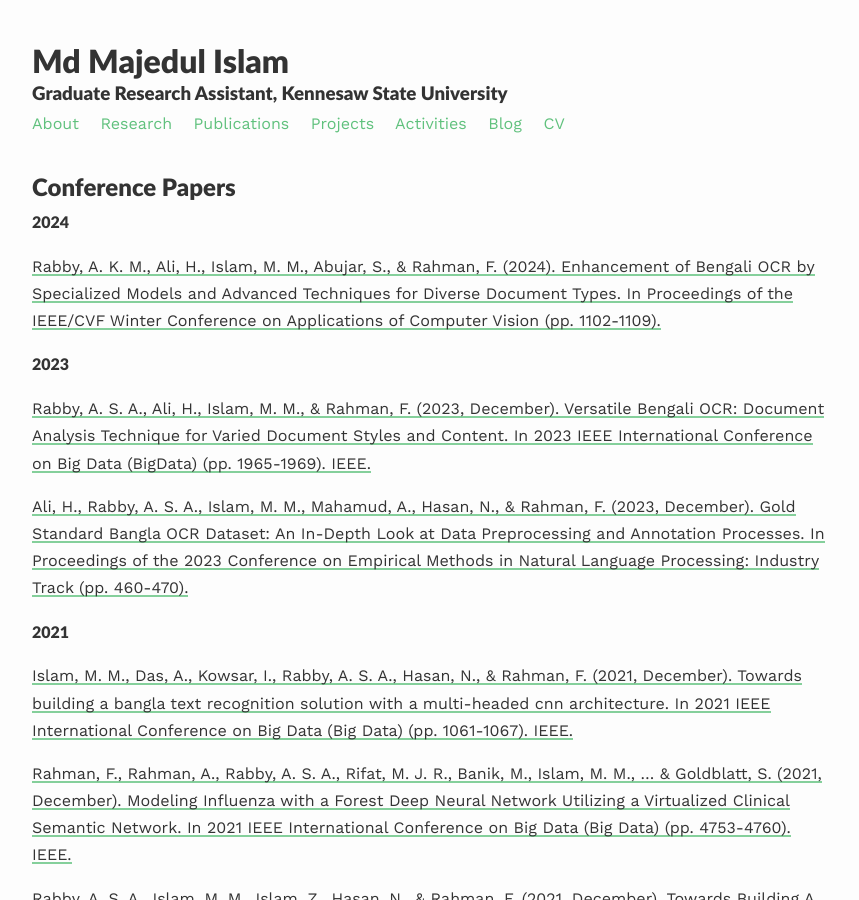
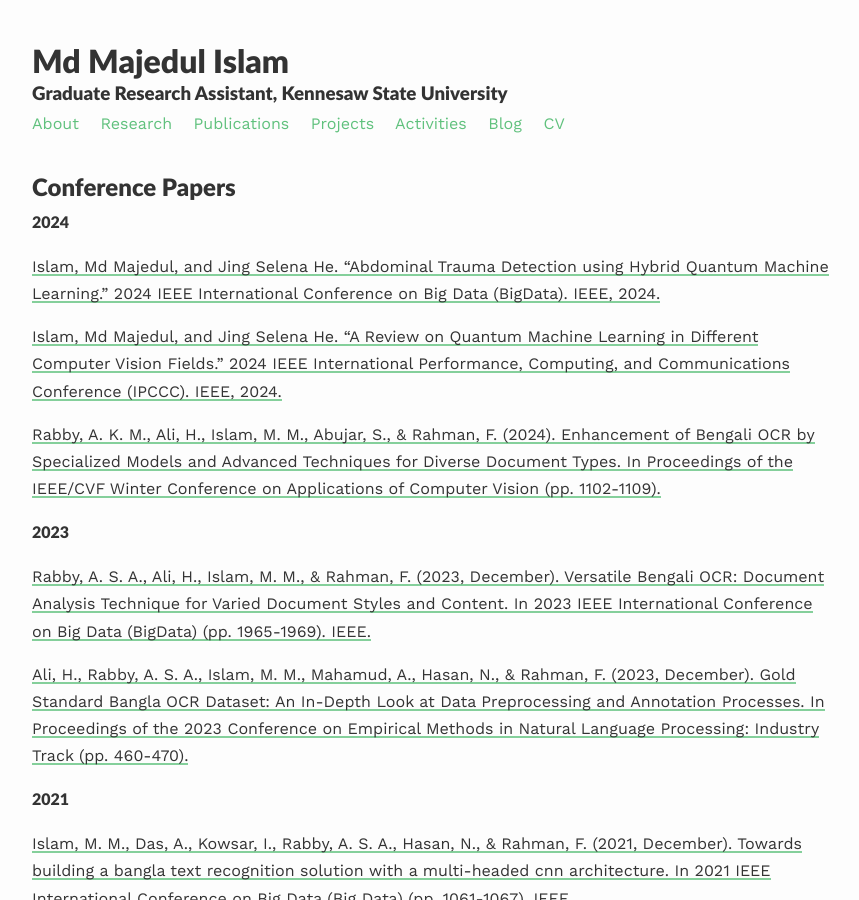
Before and after one commit to majedrifat/majedrifat.github.io, a Jekyll site: the page built from _pages/publications.md, in a window 1280 px wide and 900 px high. Shown: the whole window, without its empty margins (208-1067 px from the left). Built offline with Jekyll 4.4.1, drawn with Linux system fonts in a browser that asks for light colours; nearby versions of some CDN libraries; some web fonts are replaced.

Commit message:
Update publications.md

```diff
--- a/_pages/publications.md
+++ b/_pages/publications.md
@@ -11,6 +11,10 @@ published: true
 ## Conference Papers
 
 #### 2024
+[Islam, Md Majedul, and Jing Selena He. "Abdominal Trauma Detection using Hybrid Quantum Machine Learning." 2024 IEEE International Conference on Big Data (BigData). IEEE, 2024.](https://ieeexplore.ieee.org/abstract/document/10825833)
+
+[Islam, Md Majedul, and Jing Selena He. "A Review on Quantum Machine Learning in Different Computer Vision Fields." 2024 IEEE International Performance, Computing, and Communications Conference (IPCCC). IEEE, 2024.](https://ieeexplore.ieee.org/abstract/document/10850394)
+
 [Rabby, A. K. M., Ali, H., Islam, M. M., Abujar, S., & Rahman, F. (2024). Enhancement of Bengali OCR by Specialized Models and Advanced Techniques for Diverse Document Types. In Proceedings of the IEEE/CVF Winter Conference on Applications of Computer Vision (pp. 1102-1109).](https://openaccess.thecvf.com/content/WACV2024W/WVLL/html/Rabby_Enhancement_of_Bengali_OCR_by_Specialized_Models_and_Advanced_Techniques_WACVW_2024_paper.html)
 
 #### 2023
```
